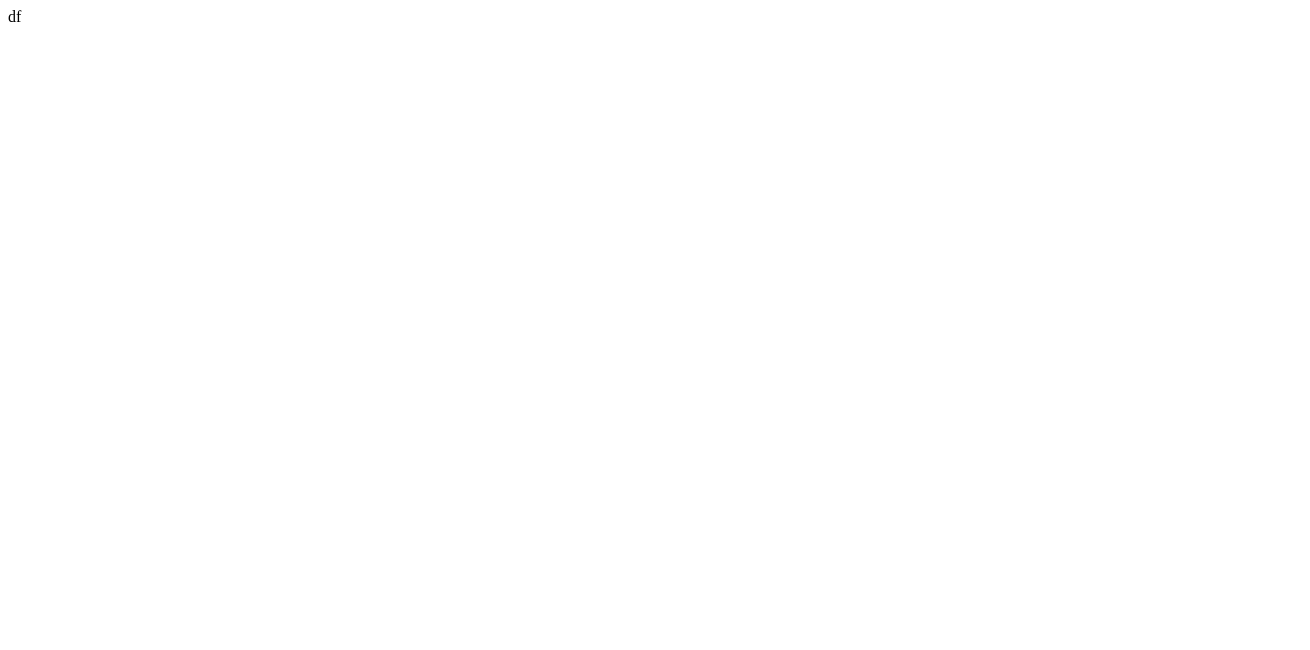
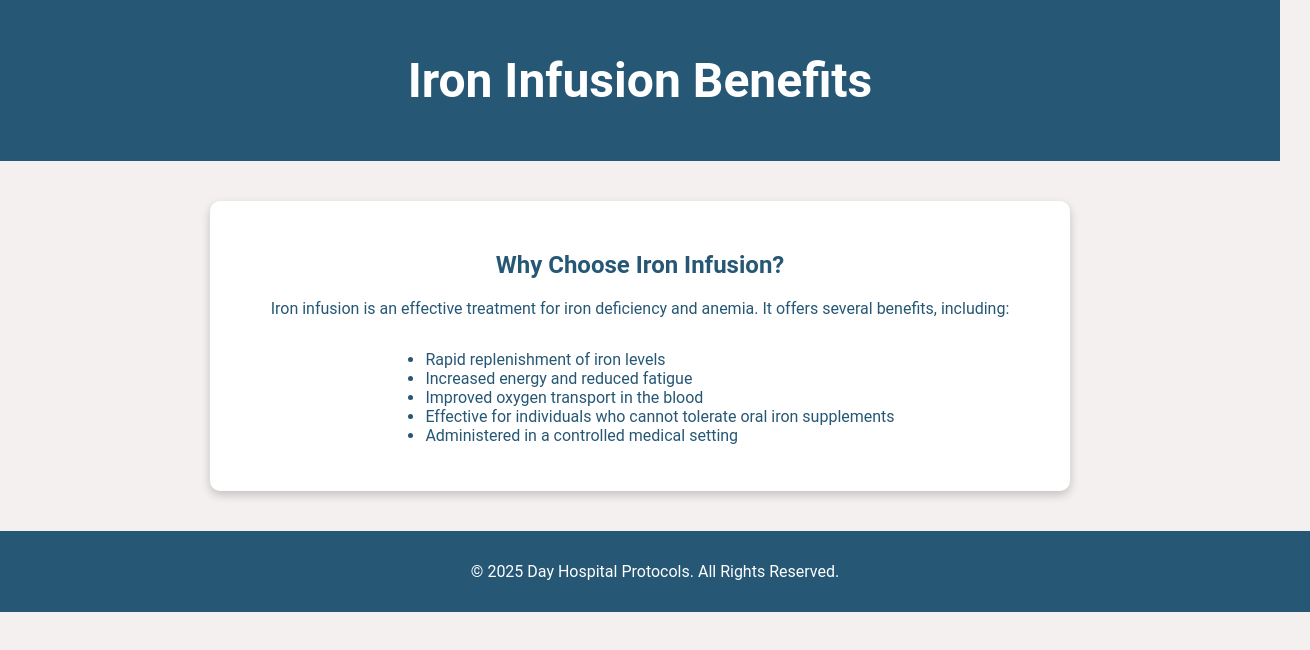
Before and after one commit to FarooqQamar/Farooq-Qamar, a plain HTML site: page pages/iron-infusion.html in a window 1280 px wide. Shown: the whole page, 1310 px wide, since content can reach past the window. Drawn offline with Linux system fonts and the light colour scheme.

Commit message:
Update iron-infusion.html

```diff
--- a/pages/iron-infusion.html
+++ b/pages/iron-infusion.html
@@ -1 +1,70 @@
-df
+<!DOCTYPE html>
+<html lang="en">
+<head>
+    <meta charset="UTF-8">
+    <meta name="viewport" content="width=device-width, initial-scale=1.0">
+    <meta http-equiv="X-UA-Compatible" content="ie=edge">
+    <title>Iron Infusion Benefits</title>
+    <link rel="stylesheet" href="styles.css">
+    <style>
+        body {
+            background-color: #F5F0F0;
+            text-align: center;
+            font-family: 'Roboto', sans-serif;
+            margin: 0;
+            padding: 0;
+            color: #265775;
+        }
+        header {
+            background-color: #265775;
+            color: white;
+            padding: 20px;
+            font-size: 24px;
+            font-weight: bold;
+        }
+        main {
+            padding: 40px;
+        }
+        section {
+            background-color: white;
+            padding: 30px;
+            border-radius: 10px;
+            box-shadow: 0px 4px 10px rgba(0, 0, 0, 0.2);
+            max-width: 800px;
+            margin: auto;
+        }
+        footer {
+            background-color: #265775;
+            color: white;
+            padding: 15px;
+            position: relative;
+            bottom: 0;
+            width: 100%;
+            font-size: 16px;
+        }
+    </style>
+</head>
+<body>
+    <header>
+        <h1>Iron Infusion Benefits</h1>
+    </header>
+
+    <main>
+        <section>
+            <h2>Why Choose Iron Infusion?</h2>
+            <p>Iron infusion is an effective treatment for iron deficiency and anemia. It offers several benefits, including:</p>
+            <ul style="text-align: left; display: inline-block;">
+                <li>Rapid replenishment of iron levels</li>
+                <li>Increased energy and reduced fatigue</li>
+                <li>Improved oxygen transport in the blood</li>
+                <li>Effective for individuals who cannot tolerate oral iron supplements</li>
+                <li>Administered in a controlled medical setting</li>
+            </ul>
+        </section>
+    </main>
+
+    <footer>
+        <p>&copy; 2025 Day Hospital Protocols. All Rights Reserved.</p>
+    </footer>
+</body>
+</html>
```
